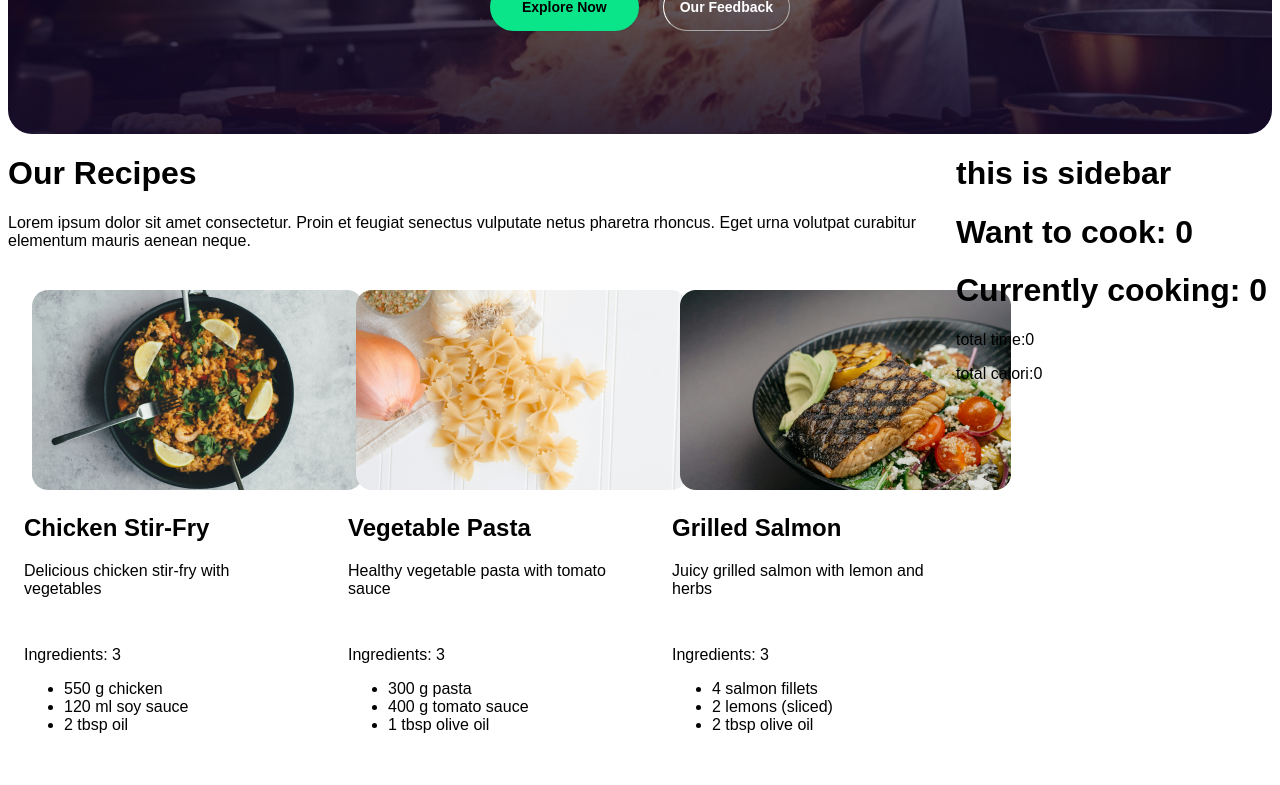
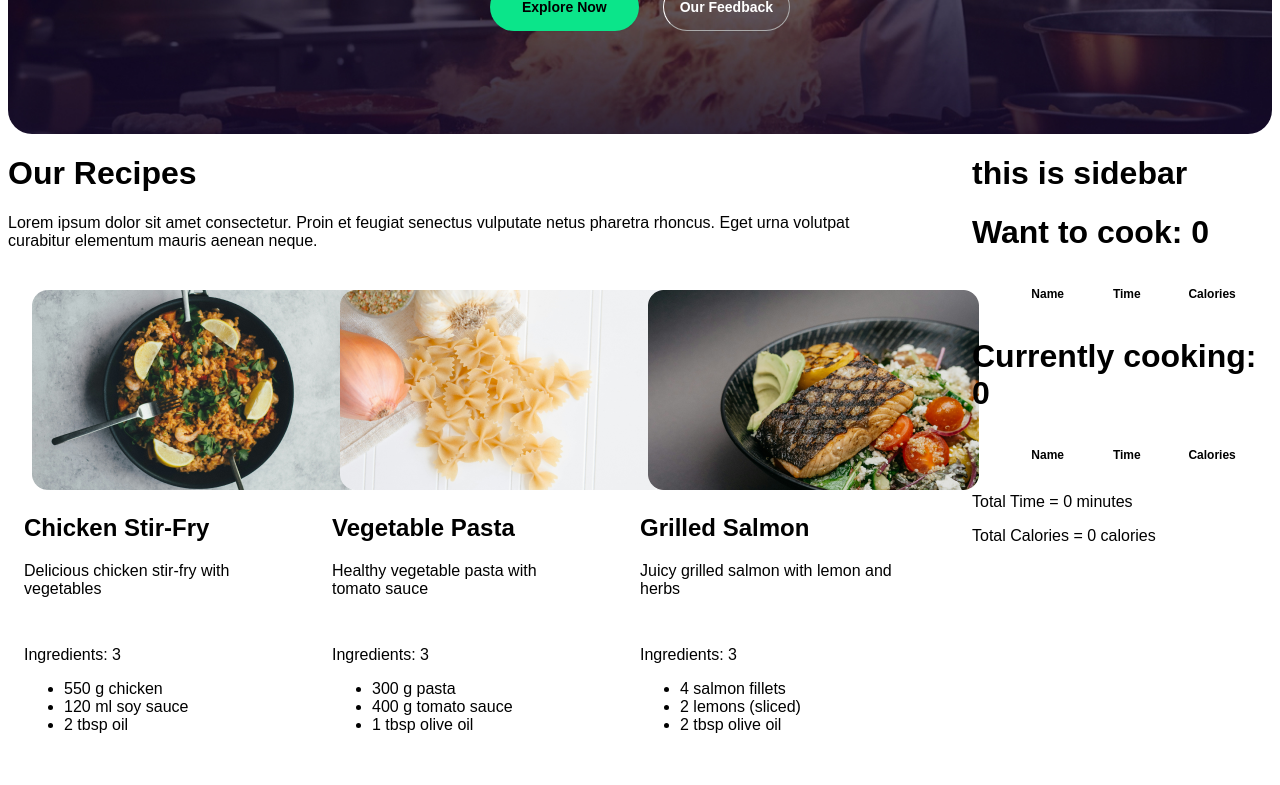
Before and after one commit to md-nahiduzzaman/chefs-table-react, a React (Vite) app: page / in a window 1280 px wide. Shown: the part 520-1305 px from the top of the page. Built offline with nearby package versions, Linux system fonts and the light colour scheme.

Commit message:
major problem solve

```diff
--- a/src/components/CookList/CookList.jsx
+++ b/src/components/CookList/CookList.jsx
@@ -9,11 +9,13 @@ const CookList = ({ item, handleCookingList, handleRemoveItem }) => {
     calories,
   } = item;
   return (
-    <div className="mt-32">
-      <h1>{recipe_name}</h1>
-      <h1>{preparing_time}</h1>
-      <h1>{calories}</h1>
+    <tr>
+      <th>#</th>
+      <td>{recipe_name}</td>
+      <td>{preparing_time}</td>
+      <td>{calories}</td>
       <button
+        className="btn bg-[#0BE58A]"
         onClick={() => {
           handleCookingList(item, preparing_time, calories),
             handleRemoveItem(id);
@@ -21,7 +23,7 @@ const CookList = ({ item, handleCookingList, handleRemoveItem }) => {
       >
         Preparing
       </button>
-    </div>
+    </tr>
   );
 };
 
--- a/src/components/CookingList/CookingList.jsx
+++ b/src/components/CookingList/CookingList.jsx
@@ -9,11 +9,12 @@ const CookingList = ({ item }) => {
     calories,
   } = item;
   return (
-    <div className="mb-32">
-      <h1>{recipe_name}</h1>
-      <p>{preparing_time}</p>
-      <p>{calories}</p>
-    </div>
+    <tr>
+      <th>#</th>
+      <td>{recipe_name}</td>
+      <td>{preparing_time}</td>
+      <td>{calories}</td>
+    </tr>
   );
 };
 
--- a/src/components/Cookings/Cookings.jsx
+++ b/src/components/Cookings/Cookings.jsx
@@ -4,11 +4,36 @@ const Cookings = ({ cookingsItem, totalTime, totalCalories }) => {
   return (
     <div>
       <h1>Currently cooking: {cookingsItem.length}</h1>
-      {cookingsItem.map((item, idx) => (
-        <CookingList key={idx} item={item} totalTime={totalTime}></CookingList>
-      ))}
-      <p>total time:{totalTime}</p>
-      <p>total calori:{totalCalories}</p>
+
+      <div className="overflow-x-auto">
+        <table className="table">
+          {/* head */}
+          <thead>
+            <tr>
+              <th></th>
+              <th>Name</th>
+              <th>Time</th>
+              <th>Calories</th>
+            </tr>
+          </thead>
+          <tbody>
+            {cookingsItem.map((item, idx) => (
+              <CookingList
+                key={idx}
+                item={item}
+                totalTime={totalTime}
+              ></CookingList>
+            ))}
+          </tbody>
+        </table>
+      </div>
+
+      <p>
+        Total Time = <span>{totalTime}</span> minutes
+      </p>
+      <p>
+        Total Calories = <span>{totalCalories} calories</span>
+      </p>
     </div>
   );
 };
--- a/src/components/Cooks/Cooks.jsx
+++ b/src/components/Cooks/Cooks.jsx
@@ -5,6 +5,19 @@ const Cooks = ({ cart, handleCookingList, handleRemoveItem }) => {
   return (
     <div>
       <h1>Want to cook: {cart.length} </h1>
+
+      <div className="overflow-x-auto">
+        <table className="table">
+          {/* head */}
+          <thead>
+            <tr>
+              <th></th>
+              <th>Name</th>
+              <th>Time</th>
+              <th>Calories</th>
+            </tr>
+          </thead>
+          <tbody>
             {cart.map((item, idx) => (
               <CookList
                 key={idx}
@@ -13,6 +26,9 @@ const Cooks = ({ cart, handleCookingList, handleRemoveItem }) => {
                 handleRemoveItem={handleRemoveItem}
               ></CookList>
             ))}
+          </tbody>
+        </table>
+      </div>
     </div>
   );
 };
--- a/src/components/Sidebar/Sidebar.jsx
+++ b/src/components/Sidebar/Sidebar.jsx
@@ -19,7 +19,7 @@ const Sidebar = ({ cart, handleRemoveItem }) => {
   };
 
   return (
-    <div className="w-[25%]">
+    <div className="w-[25%] ml-16">
       <h1>this is sidebar</h1>
       <Cooks
         cart={cart}
```
Lines whose indentation alone changed are shown as unchanged.
